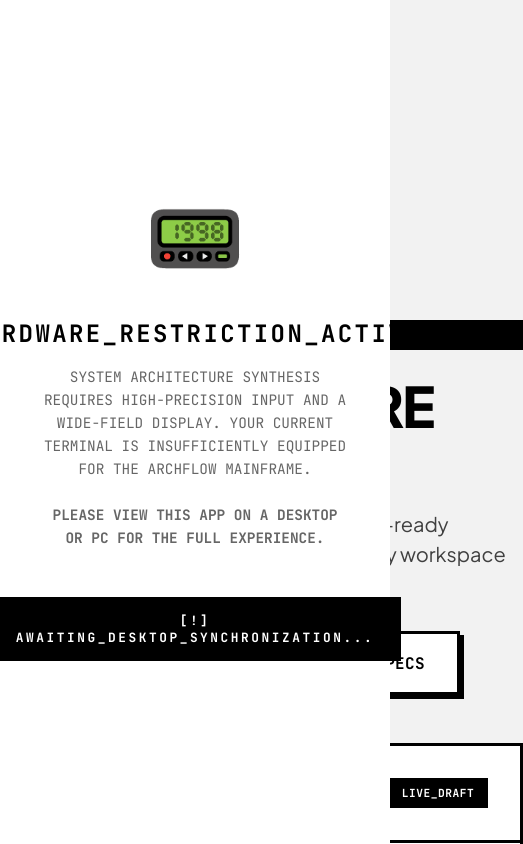
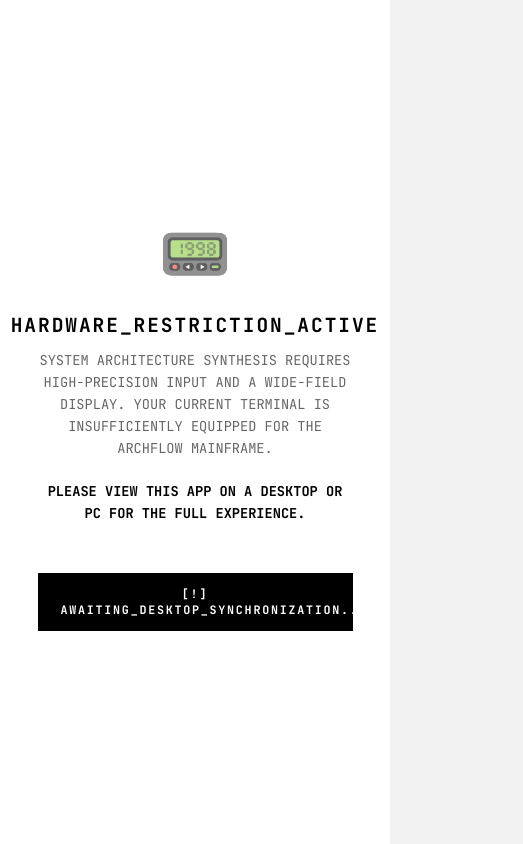
Before and after one commit to deepakgudi-pixel/arch-flow, a Next.js app in the folder frontend/: page / in a window 390 px wide. Shown: the top 844 px of the page, 523 px wide, since content can reach past the window. Built offline with nearby package versions, Linux system fonts and the light colour scheme; no server answers.

Commit message:
fix for mobile and tab

```diff
--- a/frontend/app/layout.js
+++ b/frontend/app/layout.js
@@ -6,6 +6,13 @@ import MobileGate from '@/components/layout/MobileGate';
 export const metadata = {
   title: 'Archflow - System Design Sandbox',
   description: 'AI-powered system design tool for developers'
+};
+
+export const viewport = {
+  width: 'device-width',
+  initialScale: 1,
+  maximumScale: 1,
+  userScalable: false,
 };
 
 export default function RootLayout({ children }) {
--- a/frontend/components/layout/MobileGate.js
+++ b/frontend/components/layout/MobileGate.js
@@ -1,18 +1,37 @@
 'use client';
 
-import styled from 'styled-components';
+import styled, { createGlobalStyle } from 'styled-components';
+
+const MobileLockStyle = createGlobalStyle`
+  @media (max-width: 1024px) {
+    body, html {
+      overflow: hidden !important;
+      position: fixed;
+      width: 100%;
+      height: 100%;
+    }
+  }
+`;
 
 const BlockerContainer = styled.div`
   display: none;
   position: fixed;
-  inset: 0;
+  top: 0;
+  left: 0;
+  right: 0;
+  bottom: 0;
+  width: 100%;
+  height: 100%;
   background: #ffffff;
-  z-index: 99999;
-  padding: 40px;
+  z-index: 999999;
+  padding: 20px;
   flex-direction: column;
   justify-content: center;
   align-items: center;
   text-align: center;
+  box-sizing: border-box;
+  overscroll-behavior: none;
+  touch-action: none;
 
   @media (max-width: 1024px) {
     display: flex;
@@ -20,8 +39,8 @@ const BlockerContainer = styled.div`
 `;
 
 const BlockerIcon = styled.div`
-  font-size: 80px;
-  margin-bottom: 32px;
+  font-size: clamp(40px, 15vw, 80px);
+  margin-bottom: 24px;
   animation: pulse 2s infinite ease-in-out;
 
   @keyframes pulse {
@@ -32,37 +51,43 @@ const BlockerIcon = styled.div`
 
 const BlockerTitle = styled.h1`
   font-family: var(--font-mono);
-  font-size: 1.5rem;
+  font-size: clamp(1rem, 5vw, 1.5rem);
   font-weight: 900;
   color: #000000;
-  margin-bottom: 16px;
+  margin-bottom: 12px;
   text-transform: uppercase;
   letter-spacing: 0.1em;
+  padding: 0 10px;
 `;
 
 const BlockerText = styled.p`
   font-family: var(--font-mono);
-  font-size: 0.9rem;
+  font-size: clamp(0.7rem, 3.5vw, 0.9rem);
   line-height: 1.6;
   color: #666;
-  max-width: 320px;
+  max-width: 90%;
+  width: 320px;
   text-transform: uppercase;
+  margin: 0 auto;
 `;
 
 const BlockerStatus = styled.div`
-  margin-top: 48px;
-  padding: 12px 24px;
+  margin-top: clamp(24px, 8vh, 48px);
+  padding: 10px 20px;
   border: 3px solid #000000;
   background: #000000;
   color: #ffffff;
   font-family: var(--font-mono);
-  font-size: 0.8rem;
+  font-size: clamp(0.6rem, 3vw, 0.8rem);
   font-weight: 900;
-  letter-spacing: 0.2em;
+  letter-spacing: 0.15em;
+  max-width: 90%;
 `;
 
 export default function MobileGate() {
   return (
+    <>
+      <MobileLockStyle />
       <BlockerContainer>
         <BlockerIcon>📟</BlockerIcon>
         <BlockerTitle>HARDWARE_RESTRICTION_ACTIVE</BlockerTitle>
@@ -70,9 +95,10 @@ export default function MobileGate() {
           System architecture synthesis requires high-precision input and a wide-field display.
           Your current terminal is insufficiently equipped for the Archflow Mainframe.
           <br /><br />
-        <strong>PLEASE VIEW THIS APP ON A DESKTOP OR PC FOR THE FULL EXPERIENCE.</strong>
+          <strong style={{ color: '#000' }}>PLEASE VIEW THIS APP ON A DESKTOP OR PC FOR THE FULL EXPERIENCE.</strong>
         </BlockerText>
         <BlockerStatus>[!] AWAITING_DESKTOP_SYNCHRONIZATION...</BlockerStatus>
       </BlockerContainer>
+    </>
   );
 }
```
Lines whose indentation alone changed are shown as unchanged.
